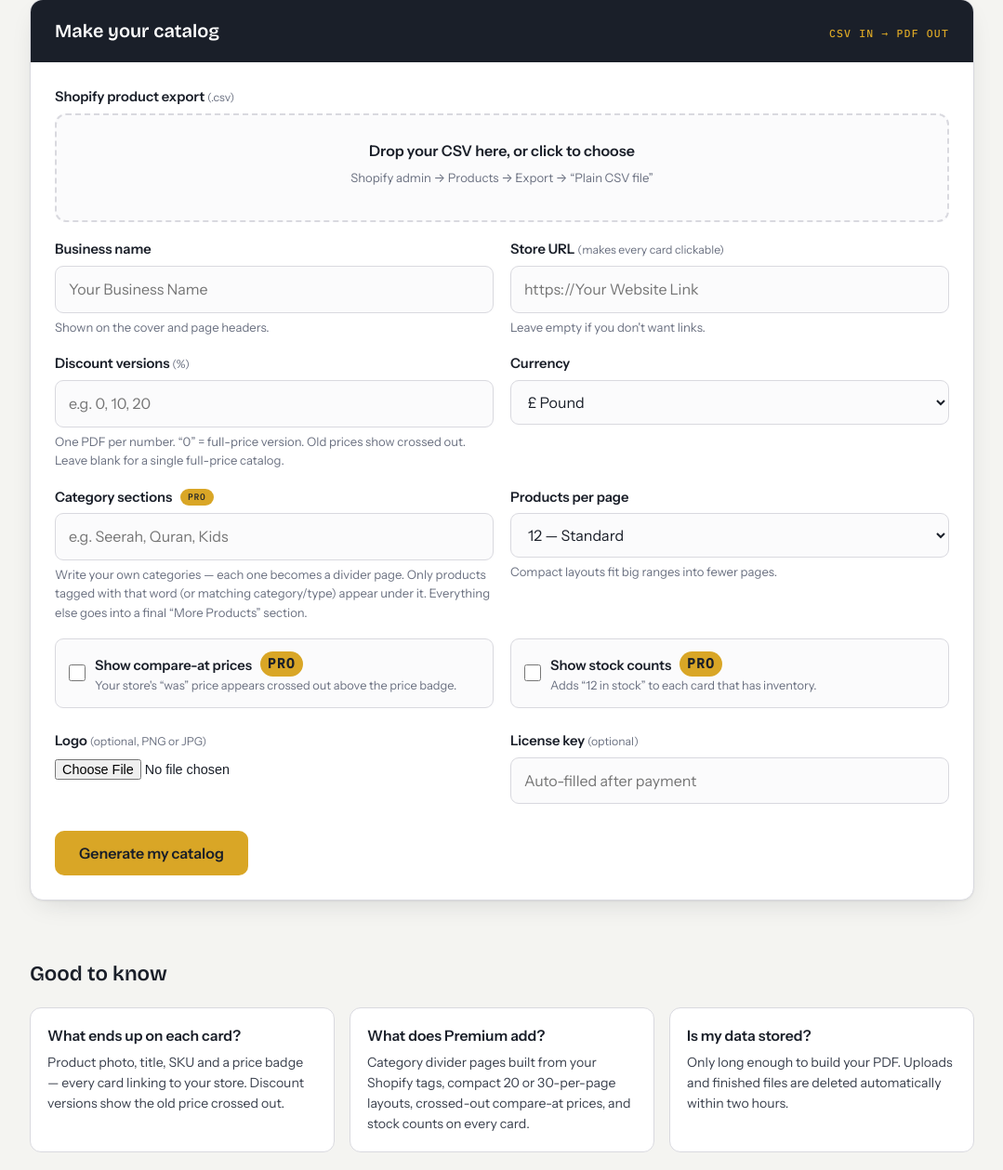
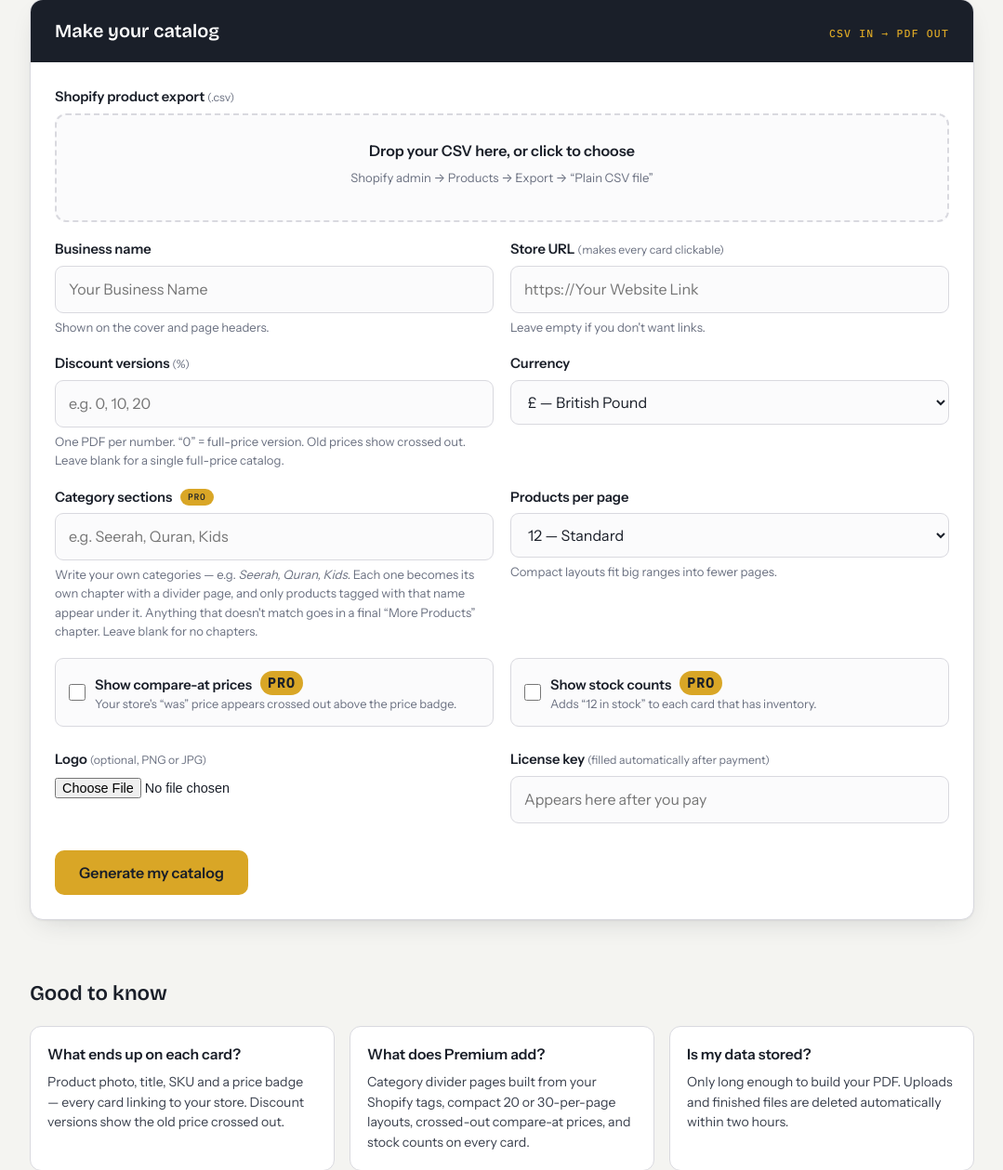
Before and after one commit to mujisgithub/Catalog-from-shopify-with-all-of-columes-and-headers, a Flask app: page / in a window 1280 px wide. Shown: the part 880-2139 px from the top of the page at 93% size, without its empty margins (100-1179 px from the left). Run offline with Flask 3, Linux system fonts and the light colour scheme.

Commit message:
Update index.html

```diff
--- a/templates/index.html
+++ b/templates/index.html
@@ -6,11 +6,17 @@
 <title>CatalogPress — PDF catalogs from your Shopify export</title>
 <meta name="description" content="Upload your Shopify product export and download a designed, clickable PDF catalog in minutes — with discount price tiers for wholesale and trade customers.">
 
+<!-- Fonts: characterful display + calm body + mono for price-tag details -->
 <link rel="preconnect" href="https://fonts.googleapis.com">
 <link rel="preconnect" href="https://fonts.gstatic.com" crossorigin>
 <link href="https://fonts.googleapis.com/css2?family=Bricolage+Grotesque:opsz,wght@12..96,400;12..96,600;12..96,800&family=Instrument+Sans:wght@400;500;600&family=IBM+Plex+Mono:wght@500&display=swap" rel="stylesheet">
 
 <style>
+/* =========================================================
+   Design tokens — the whole site is built from these.
+   They deliberately match the PDF the tool produces:
+   ink #1A1F29 header bar, brass #D9A626 accent, zinc paper.
+   ========================================================= */
 :root{
   --paper:#F4F4F1;
   --card:#FFFFFF;
@@ -43,6 +49,7 @@ a{color:inherit}
 
 .wrap{max-width:1060px; margin:0 auto; padding:0 22px}
 
+/* ============ top bar — same ink bar as the PDF header ============ */
 .topbar{background:var(--ink); color:#fff}
 .topbar .wrap{display:flex; align-items:center; justify-content:space-between; height:60px}
 .brand{display:flex; align-items:center; gap:10px; font-family:var(--font-display); font-weight:800; font-size:1.1rem; letter-spacing:.2px; text-decoration:none}
@@ -50,6 +57,7 @@ a{color:inherit}
 .topbar nav a{color:#E7E9EE; text-decoration:none; font-size:.92rem; margin-left:22px}
 .topbar nav a:hover{color:#fff; text-decoration:underline; text-underline-offset:4px}
 
+/* ============ hero ============ */
 .hero{padding:64px 0 40px}
 .hero .wrap{display:grid; grid-template-columns:1.15fr .85fr; gap:48px; align-items:center}
 .kicker{font-family:var(--font-mono); font-size:.78rem; letter-spacing:.14em; text-transform:uppercase; color:var(--brass-dark)}
@@ -70,11 +78,13 @@ h1 .under{box-shadow:inset 0 -0.28em 0 rgba(217,166,38,.45)}
 .btn[disabled]{opacity:.55; cursor:not-allowed; transform:none}
 .hero-note{font-size:.9rem; color:var(--muted)}
 
+/* the three real steps */
 .steps{margin-top:38px; display:grid; grid-template-columns:repeat(3,1fr); gap:12px}
 .step{background:var(--card); border:1px solid var(--line); border-radius:12px; padding:14px 16px}
 .step b{display:block; font-family:var(--font-mono); font-size:.72rem; letter-spacing:.12em; color:var(--brass-dark); margin-bottom:6px}
 .step span{font-size:.9rem; color:var(--ink-soft)}
 
+/* ============ signature: a live catalog card with cycling discounts ============ */
 .stage{position:relative; display:grid; place-items:center; padding:10px 0}
 .sheet{position:absolute; inset:8% 6% 4% 10%; background:#fff; border:1px solid var(--line); border-radius:16px; transform:rotate(-3deg)}
 .sheet.two{inset:5% 10% 7% 4%; transform:rotate(2.4deg)}
@@ -103,6 +113,7 @@ h1 .under{box-shadow:inset 0 -0.28em 0 rgba(217,166,38,.45)}
   background:#EEEEF2; border:1px solid var(--line); padding:4px 10px; border-radius:999px}
 .stage-caption{position:absolute; bottom:-6px; font-family:var(--font-mono); font-size:.7rem; color:var(--muted); letter-spacing:.08em}
 
+/* ============ the generator (the actual tool) ============ */
 .tool{padding:34px 0 26px}
 .tool-card{background:var(--card); border:1px solid var(--line); border-radius:var(--radius); box-shadow:var(--shadow); overflow:hidden}
 .tool-head{background:var(--ink); color:#fff; padding:18px 26px; display:flex; align-items:baseline; justify-content:space-between; gap:12px; flex-wrap:wrap}
@@ -120,6 +131,7 @@ input[type=text], select{
 input[type=text]:focus, select:focus{border-color:var(--ink); outline:none; background:#fff}
 .hint{font-size:.82rem; color:var(--muted); margin-top:5px}
 
+/* premium markers + checkbox rows */
 .pro{display:inline-block; background:var(--brass); color:var(--ink);
   font-family:var(--font-mono); font-size:.6rem; font-weight:500; letter-spacing:.08em;
   padding:2px 8px; border-radius:999px; vertical-align:2px; margin-left:6px}
@@ -140,29 +152,20 @@ input[type=text]:focus, select:focus{border-color:var(--ink); outline:none; back
 
 .tool-actions{display:flex; align-items:center; gap:16px; flex-wrap:wrap; margin-top:6px}
 
+/* progress + result */
 .progress{display:none; margin-top:22px}
 .progress.show{display:block}
 .bar{height:12px; background:#E9E9EE; border-radius:999px; overflow:hidden; border:1px solid var(--line)}
 .bar i{display:block; height:100%; width:2%; background:linear-gradient(90deg,var(--brass),var(--brass-dark)); transition:width .5s ease}
 .progress p{margin-top:8px; font-family:var(--font-mono); font-size:.78rem; color:var(--ink-soft)}
-
 .result{display:none; margin-top:22px; background:#F2F8F3; border:1px solid #CBE3D2; border-radius:12px; padding:18px 20px}
 .result.show{display:block}
 .result h3{font-family:var(--font-display); font-size:1.1rem; margin-bottom:4px}
 .result p{font-size:.9rem; color:var(--ink-soft); margin-bottom:14px}
-
 .error{display:none; margin-top:18px; background:#FBF1EF; border:1px solid #E7C4BD; color:var(--bad); border-radius:12px; padding:14px 18px; font-size:.92rem}
 .error.show{display:block}
 
-.paywall{display:none; margin-top:14px; border:1px dashed var(--line); border-radius:12px; padding:14px 16px; background:#FFF9EC}
-.paywall.show{display:block}
-.paywall .row{display:flex; align-items:center; gap:12px; flex-wrap:wrap}
-.paywall .buy{background:var(--brass); color:var(--ink); border-radius:9px; padding:10px 16px; text-decoration:none; font-weight:600}
-.paywall small{color:var(--muted)}
-
-.confirm{display:none; margin-top:12px; background:#F2F8F3; border:1px solid #CBE3D2; color:var(--ok); border-radius:10px; padding:10px 14px; font-size:.9rem}
-.confirm.show{display:block}
-
+/* ============ notes / faq ============ */
 .notes{padding:36px 0 56px}
 .notes h2{font-family:var(--font-display); font-weight:600; font-size:1.4rem; margin-bottom:18px}
 .notes-grid{display:grid; grid-template-columns:repeat(3,1fr); gap:16px}
@@ -174,6 +177,7 @@ footer{background:var(--ink); color:#B9BEC9; padding:26px 0; font-size:.85rem}
 footer .wrap{display:flex; justify-content:space-between; gap:12px; flex-wrap:wrap}
 footer b{color:#fff}
 
+/* ============ responsive + motion ============ */
 @media (max-width:860px){
   .hero .wrap{grid-template-columns:1fr; gap:40px}
   .stage{order:-1; min-height:340px}
@@ -189,6 +193,7 @@ footer b{color:#fff}
 </head>
 <body>
 
+<!-- ================= TOP BAR ================= -->
 <header class="topbar">
   <div class="wrap">
     <a class="brand" href="#"><span class="brand-mark">¶</span> CatalogPress</a>
@@ -199,6 +204,7 @@ footer b{color:#fff}
   </div>
 </header>
 
+<!-- ================= HERO ================= -->
 <section class="hero">
   <div class="wrap">
     <div>
@@ -221,6 +227,7 @@ footer b{color:#fff}
       </div>
     </div>
 
+    <!-- Signature element: a live catalog card cycling through discount tiers -->
     <div class="stage" aria-hidden="true">
       <div class="sheet"></div>
       <div class="sheet two"></div>
@@ -237,6 +244,7 @@ footer b{color:#fff}
   </div>
 </section>
 
+<!-- ================= THE GENERATOR ================= -->
 <section class="tool" id="generate">
   <div class="wrap">
     <div class="tool-card">
@@ -245,6 +253,10 @@ footer b{color:#fff}
         <span>CSV IN → PDF OUT</span>
       </div>
       <div class="tool-body">
+        <div class="result" id="keyBanner" style="margin-top:0;margin-bottom:20px">
+          <h3>Payment confirmed ✔</h3>
+          <p id="keyBannerMsg">Your license is active and saved on this device — generate away!</p>
+        </div>
         <form id="genForm">
 
           <div class="field">
@@ -281,16 +293,16 @@ footer b{color:#fff}
             <div class="field">
               <label for="currency">Currency</label>
               <select id="currency" name="currency">
-                <option value="£" selected>£ Pound</option>
-                <option value="$">$ Dollar</option>
-                <option value="€">€ Euro</option>
-                <option value="SAR ">SAR Saudi Riyal</option>
-                <option value="AED ">AED UAE Dirham</option>
-                <option value="Rs ">Rs Pakistani Rupee</option>
-                <option value="Rp ">Rp Indonesian Rupiah</option>
-                <option value="RM ">RM Malaysian Ringgit</option>
-                <option value="BDT ">BDT Bangladeshi Taka</option>
-                <option value="TL ">TL Turkish Lira</option>
+                <option value="£" selected>£ — British Pound</option>
+                <option value="$">$ — US Dollar</option>
+                <option value="€">€ — Euro</option>
+                <option value="SAR ">SAR — Saudi Riyal</option>
+                <option value="AED ">AED — UAE Dirham</option>
+                <option value="Rs ">Rs — Pakistani Rupee</option>
+                <option value="Rp ">Rp — Indonesian Rupiah</option>
+                <option value="RM ">RM — Malaysian Ringgit</option>
+                <option value="BDT ">BDT — Bangladeshi Taka</option>
+                <option value="TL ">TL — Turkish Lira</option>
               </select>
             </div>
           </div>
@@ -299,9 +311,10 @@ footer b{color:#fff}
             <div class="field">
               <label for="sections">Category sections <span class="pro">PRO</span></label>
               <input type="text" id="sections" name="sections" placeholder="e.g. Seerah, Quran, Kids">
-              <p class="hint">Write your own categories — each one becomes a divider page.
-                 Only products tagged with that word (or matching category/type) appear under it.
-                 Everything else goes into a final “More Products” section.</p>
+              <p class="hint">Write your own categories — e.g. <em>Seerah, Quran, Kids</em>. Each one
+                 becomes its own chapter with a divider page, and only products tagged with that
+                 name appear under it. Anything that doesn't match goes in a final
+                 “More Products” chapter. Leave blank for no chapters.</p>
             </div>
             <div class="field">
               <label for="layout">Products per page</label>
@@ -338,10 +351,9 @@ footer b{color:#fff}
                      style="font-size:.9rem">
             </div>
             <div class="field">
-              <label for="licenseKey">License key <small>(optional)</small></label>
-              <input type="text" id="licenseKey" name="license_key" placeholder="Auto-filled after payment">
-              <div class="confirm" id="confirmBox">Payment confirmed ✔ You’re unlocked.</div>
-              <div class="hint" id="pricingLinks"></div>
+              <label for="licenseKey">License key <small>(filled automatically after payment)</small></label>
+              <input type="text" id="licenseKey" name="license_key" placeholder="Appears here after you pay">
+              <p class="hint" id="buyHint"></p>
             </div>
           </div>
 
@@ -351,12 +363,8 @@ footer b{color:#fff}
           </div>
 
           <div class="error" id="errorBox" role="alert"></div>
-          <div class="paywall" id="paywallBox">
-            <div class="row">
-              <a class="buy" id="payBtn" href="#" target="_blank" rel="noopener">Unlock now</a>
-              <small>After payment you’ll return here automatically, unlocked.</small>
-            </div>
-          </div>
+          <a class="btn brass" id="payBtn" href="#" target="_blank" rel="noopener"
+             style="display:none;margin-top:14px">Unlock now →</a>
 
           <div class="progress" id="progressBox" aria-live="polite">
             <div class="bar"><i id="barFill"></i></div>
@@ -379,6 +387,7 @@ footer b{color:#fff}
   </div>
 </section>
 
+<!-- ================= NOTES ================= -->
 <section class="notes">
   <div class="wrap">
     <h2>Good to know</h2>
@@ -411,6 +420,11 @@ footer b{color:#fff}
 </footer>
 
 <script>
+/* =========================================================
+   All the browser-side logic. Plain JavaScript, no libraries.
+   ========================================================= */
+
+/* ---- 1. the hero card that cycles through discount tiers ---- */
 (function () {
   const badge = document.getElementById('mockBadge');
   const old   = document.getElementById('mockOld');
@@ -428,13 +442,14 @@ footer b{color:#fff}
   }
 
   if (window.matchMedia('(prefers-reduced-motion: reduce)').matches) {
-    show(20);
+    show(20);                      // no animation: just show the point
   } else {
     show(0);
     setInterval(() => { i = (i + 1) % tiers.length; show(tiers[i]); }, 2400);
   }
 })();
 
+/* ---- 2. friendly file picker (click + drag & drop) ---- */
 const dropZone = document.getElementById('dropZone');
 const csvInput = document.getElementById('csvInput');
 const csvName  = document.getElementById('csvName');
@@ -455,6 +470,7 @@ function showFileName() {
   csvName.textContent = csvInput.files.length ? '✔ ' + csvInput.files[0].name : '';
 }
 
+/* ---- 3. submit → start job → poll progress → download ---- */
 const form        = document.getElementById('genForm');
 const goBtn       = document.getElementById('goBtn');
 const errorBox    = document.getElementById('errorBox');
@@ -465,50 +481,27 @@ const resultBox   = document.getElementById('resultBox');
 const resultMsg   = document.getElementById('resultMsg');
 const downloadBtn = document.getElementById('downloadBtn');
 const countHint   = document.getElementById('countHint');
-const paywallBox  = document.getElementById('paywallBox');
 const payBtn      = document.getElementById('payBtn');
 const licenseKey  = document.getElementById('licenseKey');
-const confirmBox  = document.getElementById('confirmBox');
-const pricingLinks= document.getElementById('pricingLinks');
 let pollTimer = null;
 
-function showError(msg) {
+function showError(msg, payUrl) {
   errorBox.textContent = msg;
   errorBox.classList.add('show');
   progressBox.classList.remove('show');
+  if (payUrl) { payBtn.href = payUrl; payBtn.style.display = 'inline-block'; }
+  else { payBtn.style.display = 'none'; }
   goBtn.disabled = false;
 }
 function resetUI() {
   clearInterval(pollTimer);
   errorBox.classList.remove('show');
+  payBtn.style.display = 'none';
   progressBox.classList.remove('show');
   resultBox.classList.remove('show');
-  paywallBox.classList.remove('show');
   countHint.textContent = '';
   barFill.style.width = '2%';
   goBtn.disabled = false;
-}
-
-async function loadPricingLinks() {
-  try {
-    const r = await fetch('/pricing');
-    const data = await r.json();
-    const parts = [];
-    if (data.basic) parts.push(`<a href="${data.basic}" target="_blank" rel="noopener">Buy Basic (£3)</a>`);
-    if (data.pro) parts.push(`<a href="${data.pro}" target="_blank" rel="noopener">Buy Pro (£7)</a>`);
-    pricingLinks.innerHTML = parts.length ? parts.join(' · ') : '';
-  } catch (e) { /* ignore */ }
-}
-
-function applyAutoKeyFromUrl() {
-  const params = new URLSearchParams(window.location.search);
-  const key = params.get('key');
-  if (key) {
-    licenseKey.value = key;
-    confirmBox.classList.add('show');
-    // clean the URL
-    window.history.replaceState({}, document.title, window.location.pathname + '#generate');
-  }
 }
 
 form.addEventListener('submit', async e => {
@@ -524,14 +517,7 @@ form.addEventListener('submit', async e => {
   try {
     const resp = await fetch('/generate', { method: 'POST', body: new FormData(form) });
     const data = await resp.json();
-    if (!resp.ok) {
-      showError(data.error || 'Something went wrong.');
-      if (data.upgrade && data.pay_url) {
-        payBtn.href = data.pay_url;
-        paywallBox.classList.add('show');
-      }
-      return;
-    }
+    if (!resp.ok) { showError(data.error || 'Something went wrong.', data.pay_url); return; }
 
     countHint.textContent =
       `Found ${data.products} products — building ${data.variants} catalog version${data.variants > 1 ? 's' : ''}.`;
@@ -565,7 +551,7 @@ function poll(jobId) {
         clearInterval(pollTimer);
         showError(data.message || 'The job failed. Please try again.');
       }
-    } catch (err) { /* one missed poll is fine */ }
+    } catch (err) { /* one missed poll is fine — try again next tick */ }
   }, 1500);
 }
 
@@ -576,8 +562,48 @@ document.getElementById('againBtn').addEventListener('click', () => {
   window.scrollTo({ top: document.getElementById('generate').offsetTop - 20, behavior: 'smooth' });
 });
 
-loadPricingLinks();
-applyAutoKeyFromUrl();
+/* ---- 4. automatic payments ----
+   After paying on Stripe, the customer lands back here with their
+   receipt code in the address (?key=cs_...). We put it in the license
+   box, save it in this browser so it survives future visits, and show
+   a green confirmation. The server verifies it with Stripe on every
+   generate - nobody can fake a paid receipt. */
+(function () {
+  const banner = document.getElementById('keyBanner');
+  const params = new URLSearchParams(window.location.search);
+  const fromStripe = params.get('key');
+
+  if (fromStripe) {
+    licenseKey.value = fromStripe;
+    try { localStorage.setItem('cp_license', fromStripe); } catch (e) {}
+    banner.classList.add('show');
+    document.getElementById('generate').scrollIntoView();
+    // tidy the address bar so the long code doesn't get bookmarked
+    history.replaceState({}, '', '/');
+  } else {
+    try {
+      const saved = localStorage.getItem('cp_license');
+      if (saved) licenseKey.value = saved;
+    } catch (e) {}
+  }
+
+  // remember manually-typed keys too
+  licenseKey.addEventListener('change', () => {
+    try { localStorage.setItem('cp_license', licenseKey.value.trim()); } catch (e) {}
+  });
+
+  // show Basic / Pro buy links under the license box, if configured
+  fetch('/pricing').then(r => r.json()).then(p => {
+    const links = [];
+    if (p.basic) links.push(`<a href="${p.basic}" target="_blank" rel="noopener">Basic — £3</a>`);
+    if (p.pro)   links.push(`<a href="${p.pro}" target="_blank" rel="noopener">Pro — £7</a>`);
+    if (links.length) {
+      document.getElementById('buyHint').innerHTML =
+        'No license yet? ' + links.join(' · ') +
+        ' — you\'ll be brought straight back, unlocked.';
+    }
+  }).catch(() => {});
+})();
 </script>
 </body>
 </html>
```
